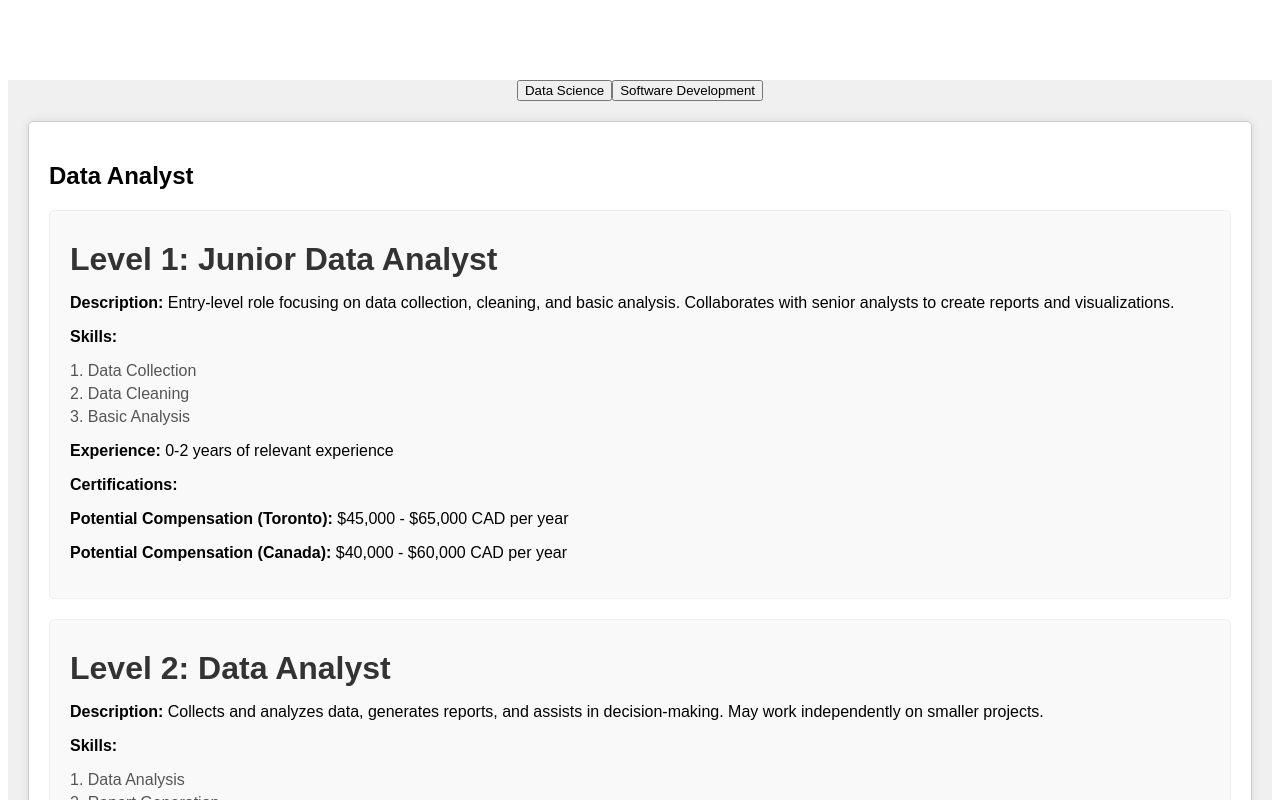
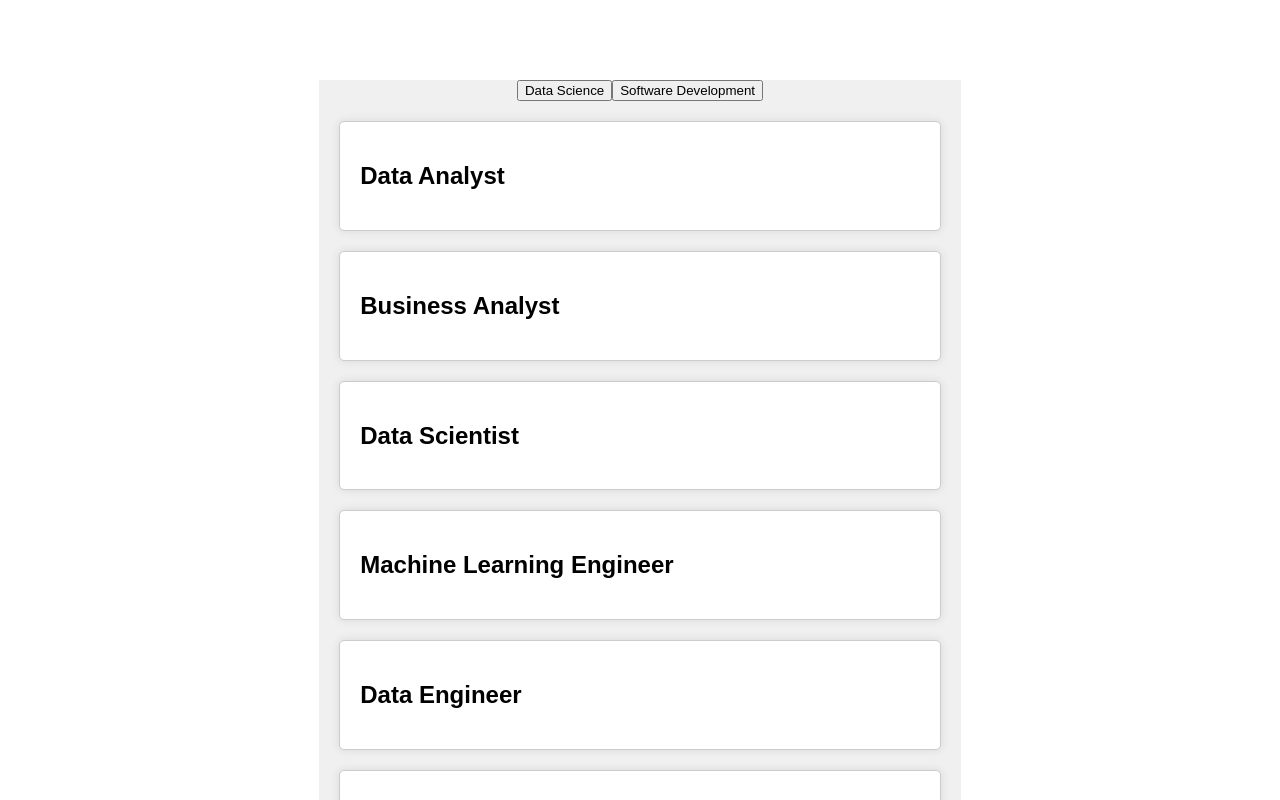
Before and after one commit to Elir-Mahad/jobsmap, a Next.js app: page / in a window 1280 px wide. Both pictures are taken after a click on the button "Data Science". Shown: the top 800 px of the page. Built offline with nearby package versions, Linux system fonts and the light colour scheme.

Commit message:
enhance(career): toogle career track jobs

```diff
--- a/components/Career/Career.js
+++ b/components/Career/Career.js
@@ -1,15 +1,22 @@
+import React, { useState } from "react";
 import Job from "../Job/Job";
 import style from "./Career.module.css";
 
 function Career({ category }) {
+  const [isCareerTrack, setIsCareerTrack] = useState(false);
+  const toggleCareerTrack = () => {
+    setIsCareerTrack(!isCareerTrack);
+  };
   return (
     <div key={category.jobCategory} className={style.jobCat}>
-      <h2>{category.jobCategory}</h2>
-      <div>
-        {category.jobLevels.map((level, index) => (
-          <Job level={level} index={index} />
-        ))}
-      </div>
+      <h2 onClick={toggleCareerTrack}>{category.jobCategory}</h2>
+      {isCareerTrack && (
+        <div>
+          {category.jobLevels.map((level, index) => (
+            <Job level={level} index={index} />
+          ))}
+        </div>
+      )}
     </div>
   );
 }
```
